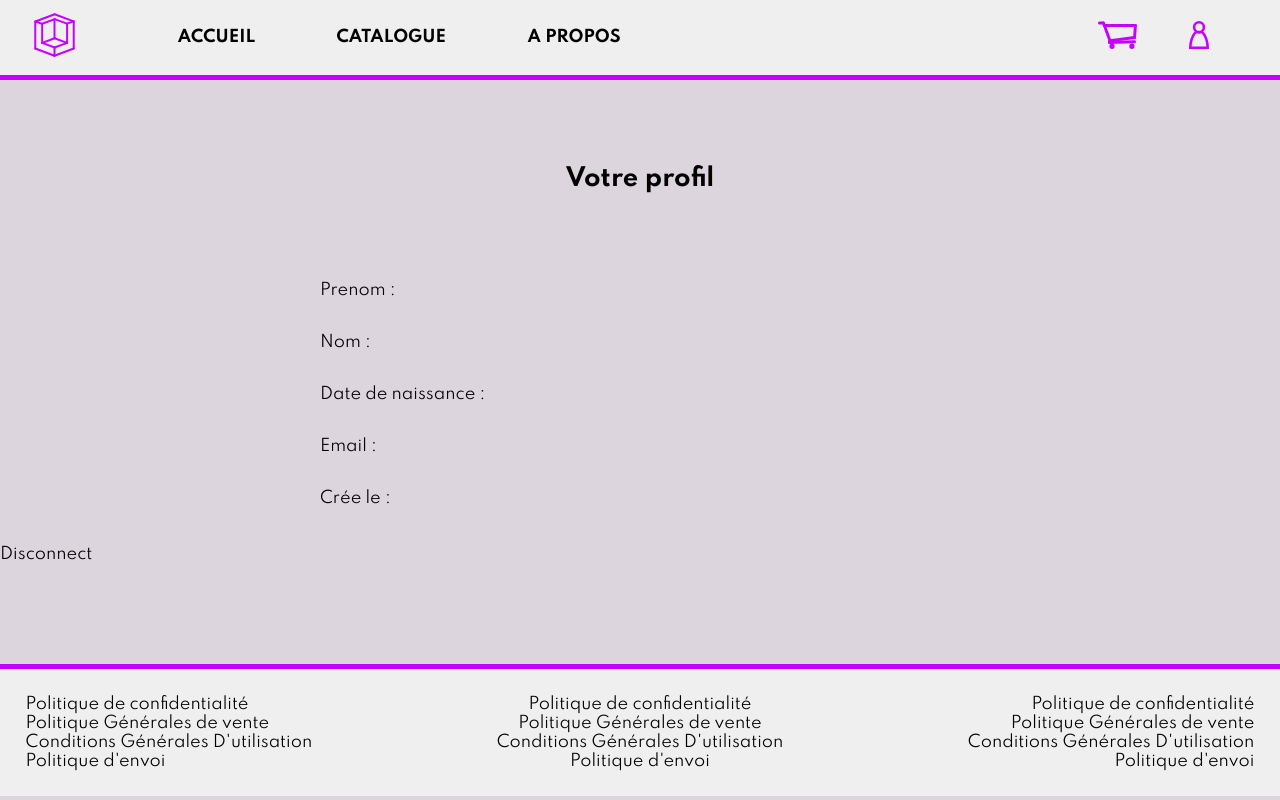
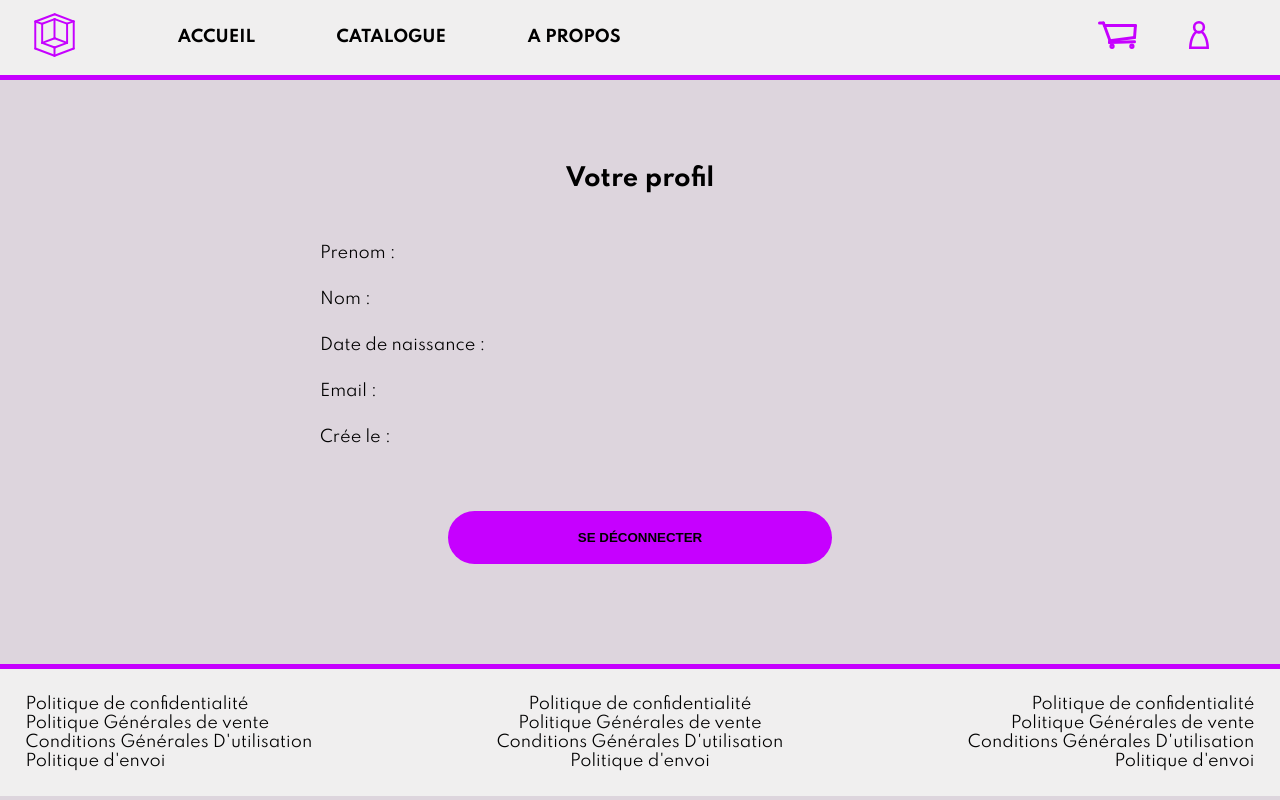
Before and after one commit to loicmagny/projet-react, a React (Create React App) app: page /myaccount in a window 1280 px wide. Built offline with nearby package versions, Linux system fonts and the light colour scheme; no server answers.

Commit message:
ajout déconnexion

```diff
--- a/src/assets/css/myaccount.scss
+++ b/src/assets/css/myaccount.scss
@@ -16,6 +16,7 @@
         width: 30%;
         align-self: center;
         margin: auto;
+        margin-top: 5%;
     }
 
     &__main {
--- a/src/pages/myaccount.js
+++ b/src/pages/myaccount.js
@@ -3,11 +3,13 @@ import { getAxiosData } from "../functions/axiosCall.js";
 import loadingimg from "../assets/img/loading.svg";
 import { urlAccount } from "../functions/globals";
 import axios from "axios";
+import { useHistory } from "react-router";
 
 
 function MyAccount() {
 	const [loading, setLoading] = useState(true);
 	const [account, setAccount] = useState([]);
+    const history = useHistory();
 
     useEffect(() => {
         if (loading == true) {
@@ -23,6 +25,11 @@ function MyAccount() {
         }
         setLoading(false);
 	}, [])
+
+    const disconnect = () => {
+        localStorage.clear();
+        history.push('/');
+    }
 
     return loading ? (
 		<img src={loadingimg} alt="" className="loading"/>
@@ -45,7 +52,7 @@ function MyAccount() {
                 <p>{account.created_at}</p>
             </div>
             </div>
-            <p>Disconnect</p>
+            <button onClick={disconnect}>Se déconnecter</button>
         </div>
     )
     }
```
